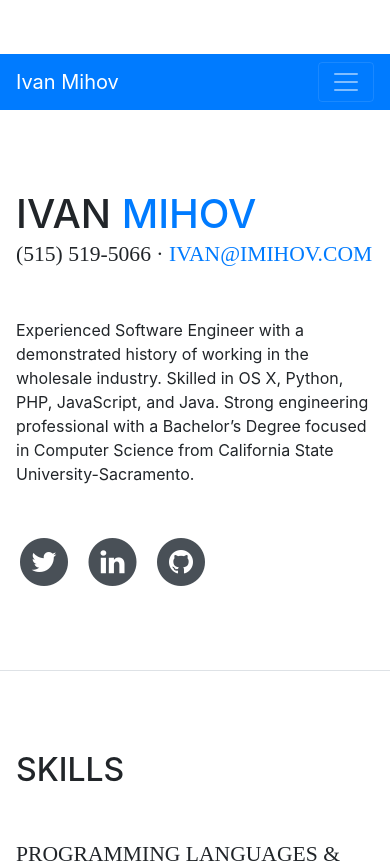
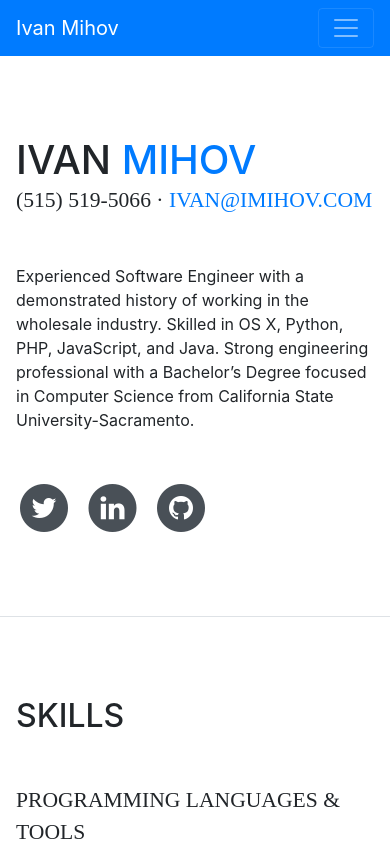
Before and after one commit to ivanmihov/ivanmihov.github.io, a website with bundled scripts: page index.html in a window 390 px wide. Shown: the top 861 px of the page. Built offline with nearby package versions, Linux system fonts and the light colour scheme; a web font is replaced by a local one.

Commit message:
Remove header padding on mobile

```diff
--- a/scss/_global.scss
+++ b/scss/_global.scss
@@ -2,7 +2,6 @@
 
 body {
   @include body-font;
-  padding-top: 54px;
   color: $gray-600;
 }
 @media (min-width: 992px) {
```
Also changed, not shown: css/resume.css, css/resume.min.css.
